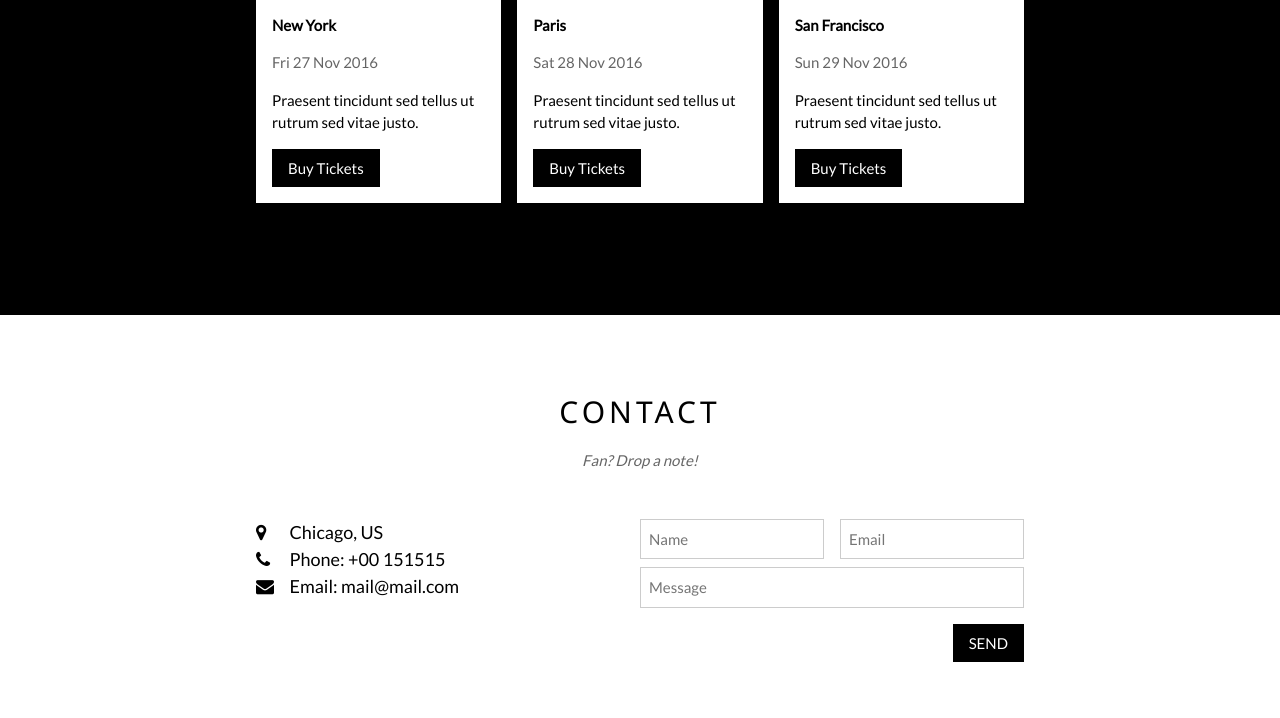
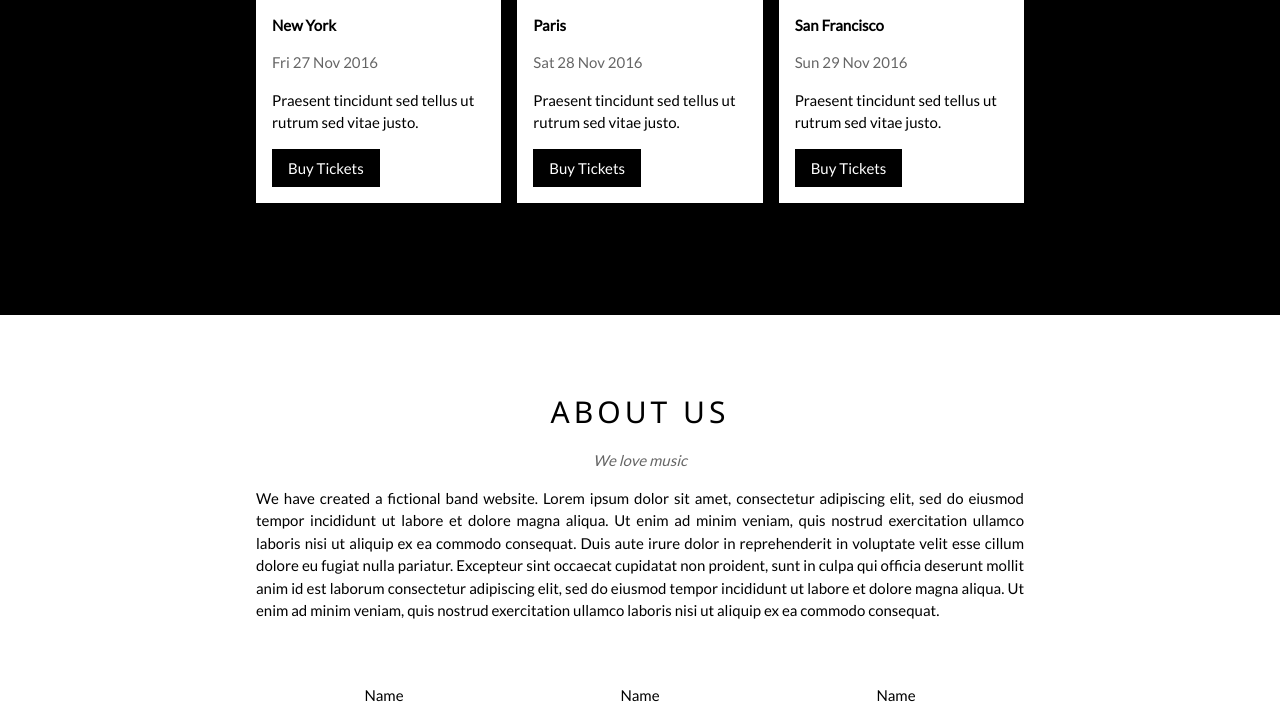
Before and after one commit to karthikcd7/IEEE-DSU-Website-Design-Contest-2nd-Year, a Flask app: page / in a window 1280 px wide. Shown: the part 2170-2888 px from the top of the page. Run offline with Flask 2, Linux system fonts and the light colour scheme.

Commit message:
Added About Us

```diff
--- a/static/main.css
+++ b/static/main.css
@@ -1359,3 +1359,14 @@ html{
 .border-pale-blue,.hover-border-pale-blue:hover{
     border-color:#e7ffff!important
 }
+
+
+.content-section {
+    background:none;
+    padding: 10px 20px;
+    padding-left:60mm;
+    border: none;
+    border-radius: 3px;
+    margin-bottom: 20px;
+
+  }
--- a/templates/home.html
+++ b/templates/home.html
@@ -64,7 +64,7 @@ body {font-family: "Lato", sans-serif}
   </div>
 
   <!-- The Band Section (EVENTS)-->
-  <div class="container content center padding-64" style="max-width:800px" id="band">
+  <div class="container content center padding-64" style="max-width:800px" id="events">
     <h2 class="wide">EVENTS</h2>
     <p class="opacity"><i>We love music</i></p>
     <p class="justify">We have created a fictional band website. Lorem ipsum dolor sit amet, consectetur adipiscing elit, sed do eiusmod tempor incididunt ut labore et dolore magna aliqua. Ut enim ad minim veniam, quis nostrud exercitation ullamco laboris nisi ut aliquip
@@ -150,14 +150,37 @@ body {font-family: "Lato", sans-serif}
     </div>
   </div>
 
+  <!-- ABOUT US-->
+  <div class="container content center padding-64" style="max-width:800px" id="aboutus">
+    <h2 class="wide">ABOUT US</h2>
+    <p class="opacity"><i>We love music</i></p>
+    <p class="justify">We have created a fictional band website. Lorem ipsum dolor sit amet, consectetur adipiscing elit, sed do eiusmod tempor incididunt ut labore et dolore magna aliqua. Ut enim ad minim veniam, quis nostrud exercitation ullamco laboris nisi ut aliquip
+      ex ea commodo consequat. Duis aute irure dolor in reprehenderit in voluptate velit esse cillum dolore eu fugiat nulla pariatur. Excepteur sint occaecat cupidatat non proident, sunt in culpa qui officia deserunt mollit anim id est laborum consectetur
+      adipiscing elit, sed do eiusmod tempor incididunt ut labore et dolore magna aliqua. Ut enim ad minim veniam, quis nostrud exercitation ullamco laboris nisi ut aliquip ex ea commodo consequat.</p>
+    <div class="row padding-32">
+      <div class="third">
+        <p>Name</p>
+        <img src="/w3images/bandmember.jpg" class="round margin-bottom" alt="Random Name" style="width:60%">
+      </div>
+      <div class="third">
+        <p>Name</p>
+        <img src="/w3images/bandmember.jpg" class="round margin-bottom" alt="Random Name" style="width:60%">
+      </div>
+      <div class="third">
+        <p>Name</p>
+        <img src="/w3images/bandmember.jpg" class="round" alt="Random Name" style="width:60%">
+      </div>
+    </div>
+  </div>
+
   <!-- The Contact Section -->
   <div class="container content padding-64" style="max-width:800px" id="contact">
     <h2 class="wide center">CONTACT</h2>
     <p class="opacity center"><i>Fan? Drop a note!</i></p>
     <div class="row padding-32">
       <div class="col m6 large margin-bottom">
-        <i class="fa fa-map-marker" style="width:30px"></i> Chicago, US<br>
-        <i class="fa fa-phone" style="width:30px"></i> Phone: +00 151515<br>
+        <i class="fa fa-map-marker" style="width:30px"></i> Bangalore,Karnataka,India<br>
+        <i class="fa fa-phone" style="width:30px"></i> Phone: +91 0123456789<br>
         <i class="fa fa-envelope" style="width:30px"> </i> Email: mail@mail.com<br>
       </div>
       <div class="col m6">
```
Also changed, not shown: other parts of templates/home.html (+11 -14 lines).
